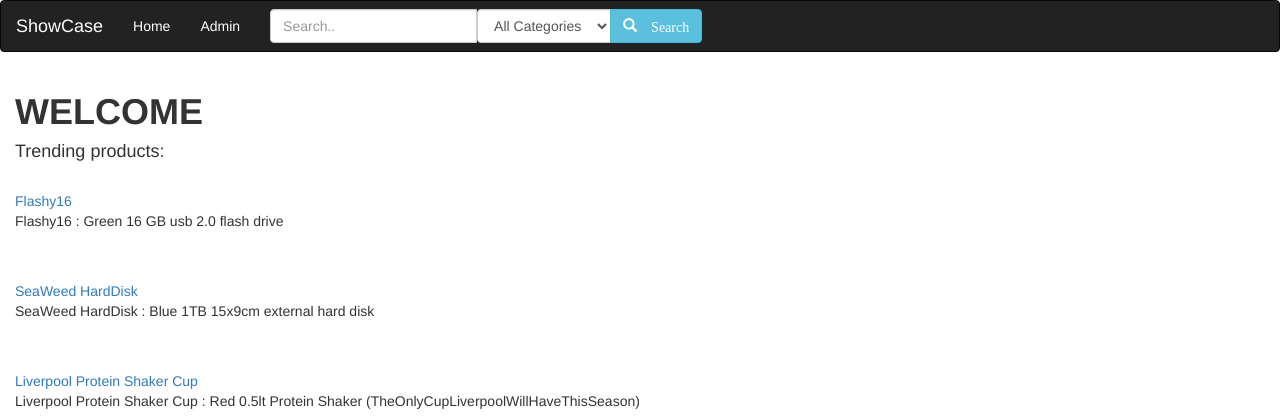
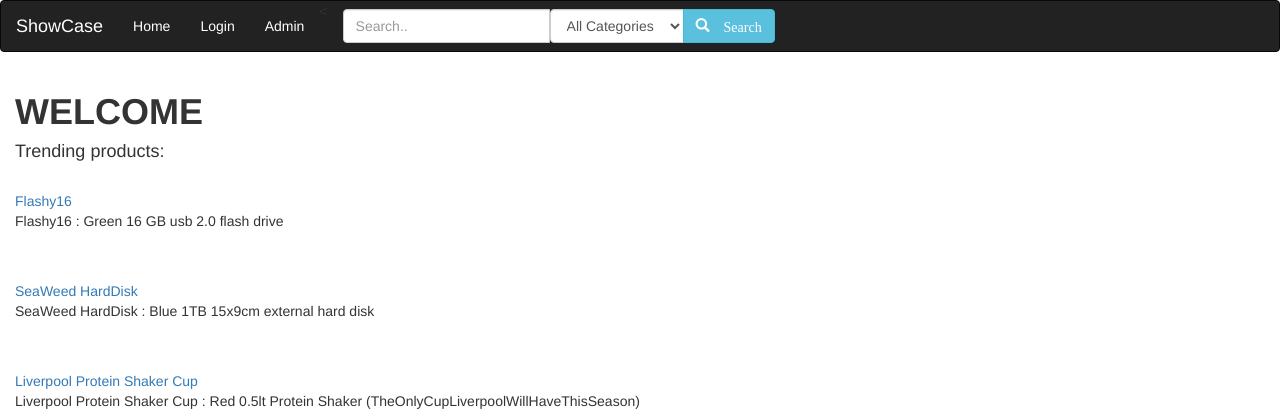
Before and after one commit to emirarditi/ProjectShowcase, a PHP site: page /index.php in a window 1280 px wide. Shown: the top 420 px of the page. Run offline with PHP 8.4, Linux system fonts and the light colour scheme; data comes from the database, SQL or seed files in the repository; some libraries are stand-ins or nearby versions.

Commit message:
Fixed the linking issue in navbar, admin link was referring to login page, also added a login link

```diff
--- a/navbar.php
+++ b/navbar.php
@@ -8,7 +8,9 @@
                 </div>
                 <ul class="nav navbar-nav">
                     <li><a href="index.php" style="color:white">Home</a></li>
+                    <li><a href="LoginPage.php" style="color:white">Login</a></li>
                     <li><a href="AdminPage.php" style="color:white">Admin</a></li>
+                    <
                 </ul>
                 <form method="get" class="navbar-form navbar-left" action="Search.php">
                     <div class="input-group">
```
